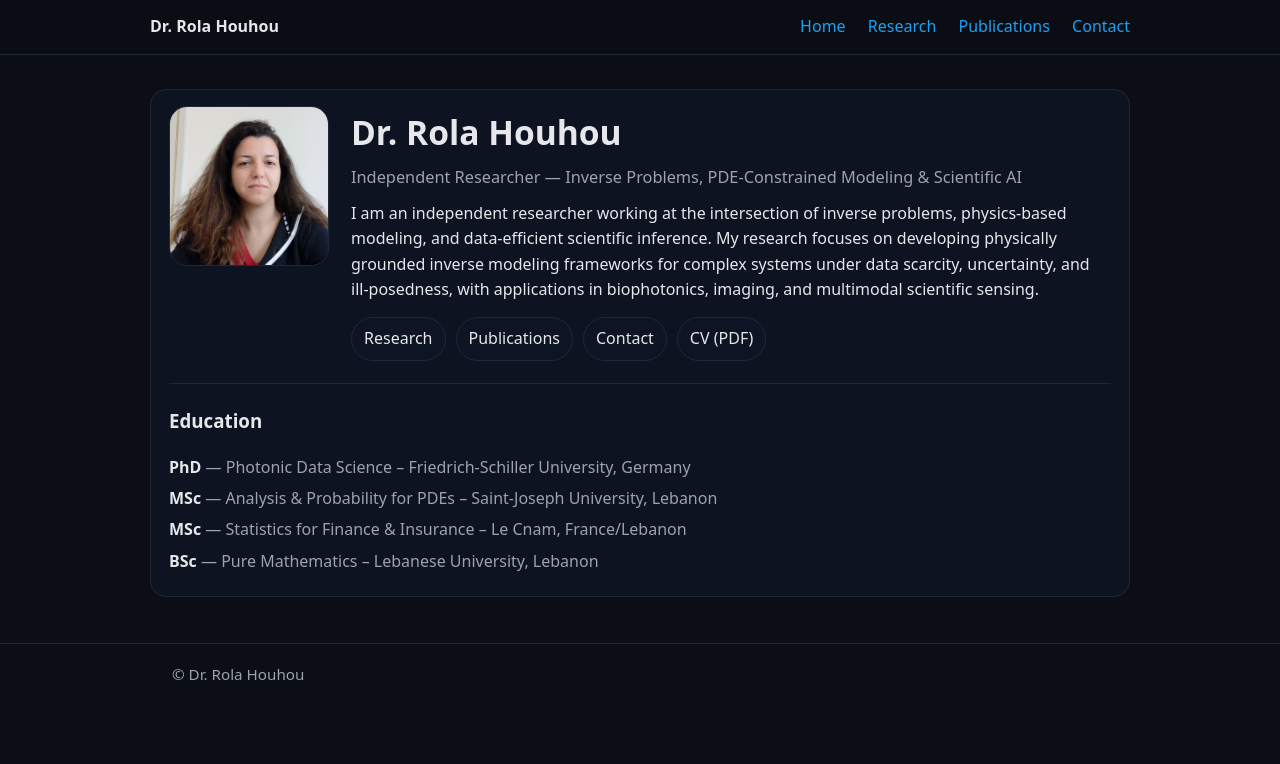
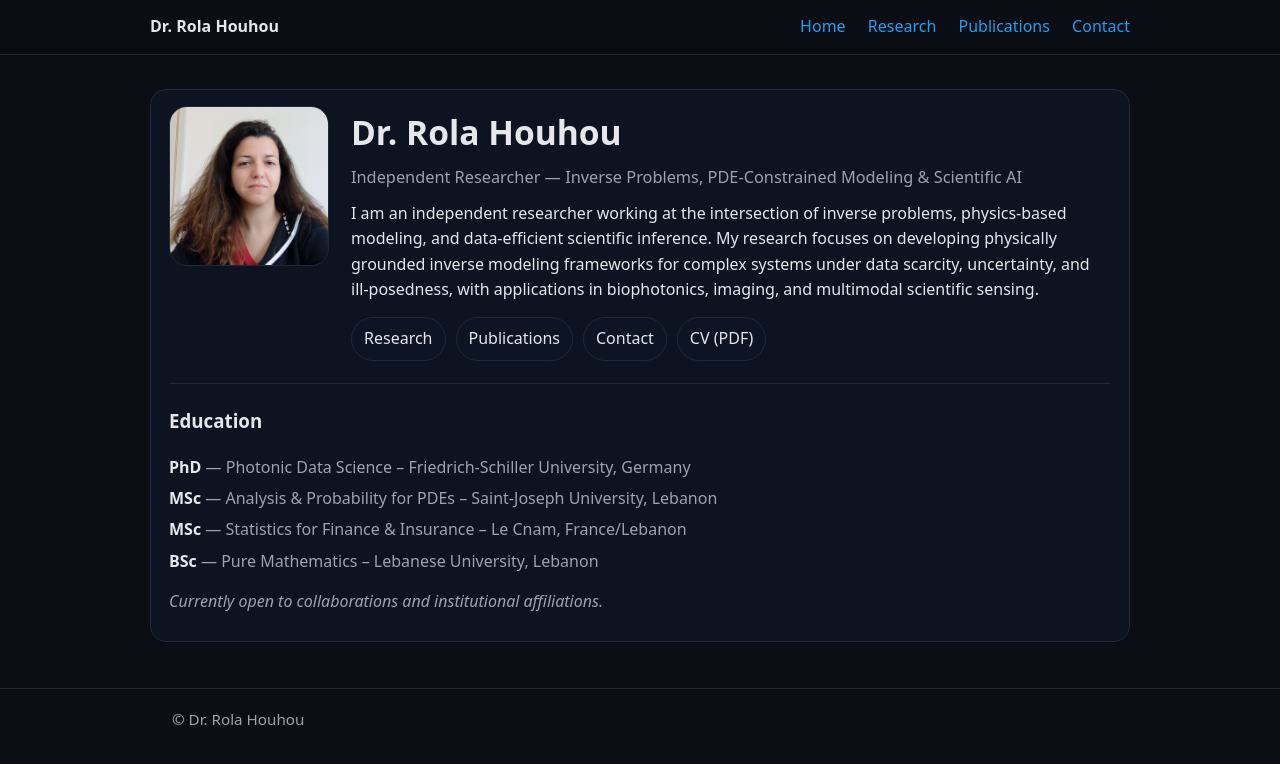
Before and after one commit to rhouhou/rhouhou.github.io, a Jekyll site: the page built from index.md, in a window 1280 px wide. Shown: the top 764 px of the page. Built offline with Jekyll 4.4.1, drawn with Linux system fonts in a browser that asks for light colours.

Commit message:
Update index.md

```diff
--- a/index.md
+++ b/index.md
@@ -6,7 +6,7 @@ title: ""
 <section class="card">
   <div class="hero">
     <div class="hero-photo">
-      <img src="assets/img/IMG_RH.jpg" alt="Portrait of Dr. Rola Houhou">
+      <img src="assets/img/IMG_RH.JPG" alt="Portrait of Dr. Rola Houhou">
     </div>
     <div>
       <h1>Dr. Rola Houhou</h1>
@@ -15,9 +15,9 @@ title: ""
         I am an independent researcher working at the intersection of inverse problems, physics-based modeling, and data-efficient scientific inference. My research focuses on developing physically grounded inverse modeling frameworks for complex systems under data scarcity, uncertainty, and ill-posedness, with applications in biophotonics, imaging, and multimodal scientific sensing.
       </p>
       <div class="quicklinks">
-        <a href="research.html">Research</a>
-        <a href="publications.html">Publications</a>
-        <a href="contact.html">Contact</a>
+        <a href="{{ site.baseurl }}/research">Research</a>
+        <a href="{{ site.baseurl }}/publications">Publications</a>
+        <a href="{{ site.baseurl }}/contact">Contact</a>
         <a href="assets/docs/CV_RolaHouhou.pdf">CV (PDF)</a>
       </div>
     </div>
@@ -30,4 +30,7 @@ title: ""
     <li><strong>MSc</strong> <span class="where">— Statistics for Finance & Insurance – Le Cnam, France/Lebanon</span></li>
     <li><strong>BSc</strong> <span class="where">— Pure Mathematics – Lebanese University, Lebanon</span></li>
   </ul>
+  <p style="margin-top: 0.9rem; color: var(--muted); font-style: italic;">
+    Currently open to collaborations and institutional affiliations.
+  </p>
 </section>
```
